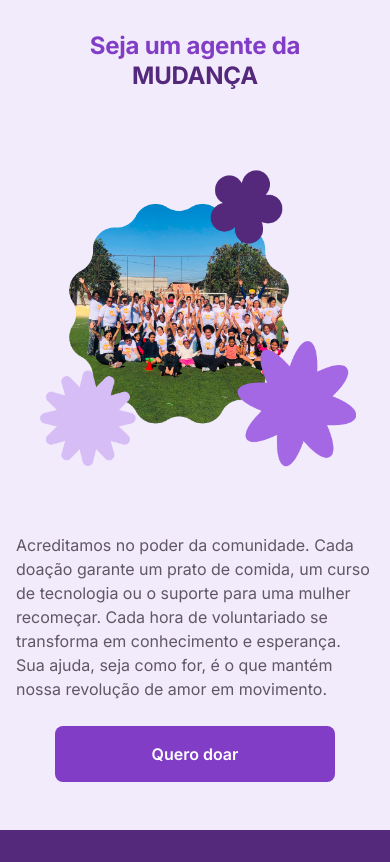
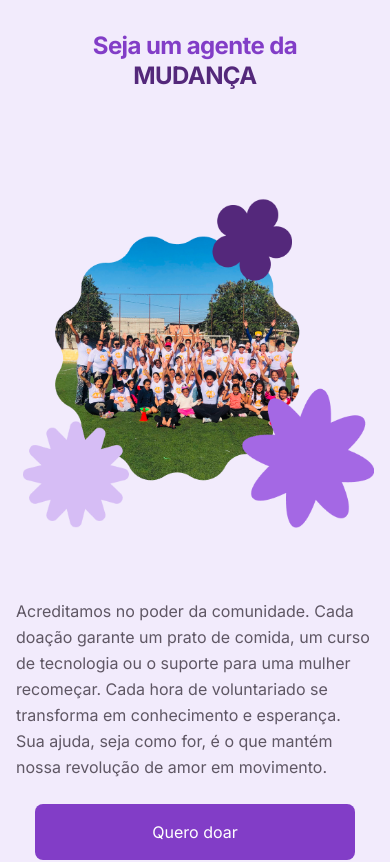
Before and after one commit to Projeto-FrontEnd-Fusion/Aceve-website-development, a Next.js app: page /sobre-nos in a window 390 px wide. Shown: the part 3760-4622 px from the top of the page. Built offline with nearby package versions, Linux system fonts and the light colour scheme; a web font is replaced by a local one.

Commit message:
refactor: improve layout structure for enhanced responsiveness and visual hierarchy

```diff
--- a/src/features/about-us/components/Changemaker.tsx
+++ b/src/features/about-us/components/Changemaker.tsx
@@ -1,56 +1,48 @@
 import Image from "next/image";
+import Link from "next/link";
 import floralFrameImage from "@/assets/changemaker.png";
 
 export const Changemaker = () => {
   return (
-    <section className="w-full bg-[#F2EBFC] px-[1rem] py-[3rem] tablet:px-[2rem] desktop:px-[4rem] flex flex-col tablet:flex-row items-center justify-between gap-[2rem]">
-      <div className="flex flex-col items-center tablet:items-start w-full tablet:max-w-[50%] max-w-[35.0625rem] gap-[1.5625rem] text-center tablet:text-left">
-        <h2
-          className="font-inter font-bold text-[1.5rem] tablet:text-[2.5rem] leading-[1.875rem] tablet:leading-[2.875rem] tracking-[-0.015rem] tablet:tracking-[-0.05rem] text-center tablet:text-left"
-          style={{ fontStyle: "normal" }}
-        >
-          <span className="text-[#823DC7] block tablet:inline">
+    <section className="w-full bg-primary-200 px-4 py-12 tablet:px-8 desktop:px-16 flex flex-col desktop:flex-row items-center justify-between gap-8">
+      <div className="flex flex-col items-center tablet:max-w-[50%] max-w-[35rem] gap-6 order-1 desktop:order-1 text-center tablet:text-center desktop:text-left mx-auto desktop:mx-0">
+        <h2 className="font-inter font-bold text-2xl tablet:text-[2rem] desktop:text-[2.5rem] leading-tight tracking-tight max-w-full">
+          <span className="block tablet:inline text-primary-600">
             Seja um agente da{" "}
           </span>
-          <span className="text-[#54287B] block tablet:inline">MUDANÇA</span>
+          <span className="block tablet:inline text-primary-800">MUDANÇA</span>
         </h2>
 
-        <div className="w-full tablet:hidden flex justify-center">
+        <div className="w-full flex justify-center desktop:hidden max-w-[28rem] mx-auto mt-6">
           <Image
             src={floralFrameImage}
             alt="Imagem institucional decorada com moldura floral"
-            className="object-cover h-auto transition-all duration-500 max-w-[90%] mx-auto"
+            className="object-cover h-auto max-w-full transition-all duration-500"
           />
         </div>
 
-        <p
-          className="font-inter text-[1rem] tablet:text-[1.25rem] leading-[1.5rem] tablet:leading-[1.75rem] font-normal text-[#5F5764] text-left align-self-start"
-          style={{ fontStyle: "normal" }}
-        >
+        <p className="font-inter text-base tablet:text-lg leading-relaxed text-grey-600 text-left max-w-full">
           Acreditamos no poder da comunidade. Cada doação garante um prato de
           comida, um curso de tecnologia ou o suporte para uma mulher recomeçar.
           Cada hora de voluntariado se transforma em conhecimento e esperança.
           Sua ajuda, seja como for, é o que mantém nossa revolução de amor em
           movimento.
         </p>
-        <div className="flex justify-center w-full">
-          <a
-            href="/quero-doar"
-            className="w-[17.5rem] h-[3.5rem] flex justify-center items-center gap-[0.5rem]
-    px-[1.25rem] py-[1rem] rounded-[0.5rem] bg-[#823DC7] text-[#FFF] text-[1rem]
-    leading-[1.5rem] font-semibold font-inter transition duration-300 hover:bg-[#6C2BB3]"
-          >
-            Quero doar
-          </a>
+
+        <div className="w-full flex justify-center tablet:justify-center max-w-full">
+          <Link href="/quero-doar" className="w-80 tablet:w-72">
+            <button className="w-full h-14 flex items-center justify-center gap-2 px-5 py-4 rounded-lg bg-primary-600 text-grey-100 text-base font-inter transition duration-300 hover:bg-primary-500">
+              Quero doar
+            </button>
+          </Link>
         </div>
       </div>
 
-      <div className="hidden tablet:flex w-full tablet:max-w-[50%] mt-[2rem] tablet:mt-0 justify-center">
+      <div className="hidden desktop:flex desktop:max-w-[50%] justify-center order-2 max-w-[32rem] mt-0">
         <Image
           src={floralFrameImage}
           alt="Imagem institucional decorada com moldura floral"
-          className="object-cover h-auto transition-all duration-500
-                   max-w-[24rem] tablet:max-w-[28rem] desktop:max-w-[32rem] mx-auto"
+          className="object-cover h-auto max-w-full transition-all duration-500"
         />
       </div>
     </section>
```
